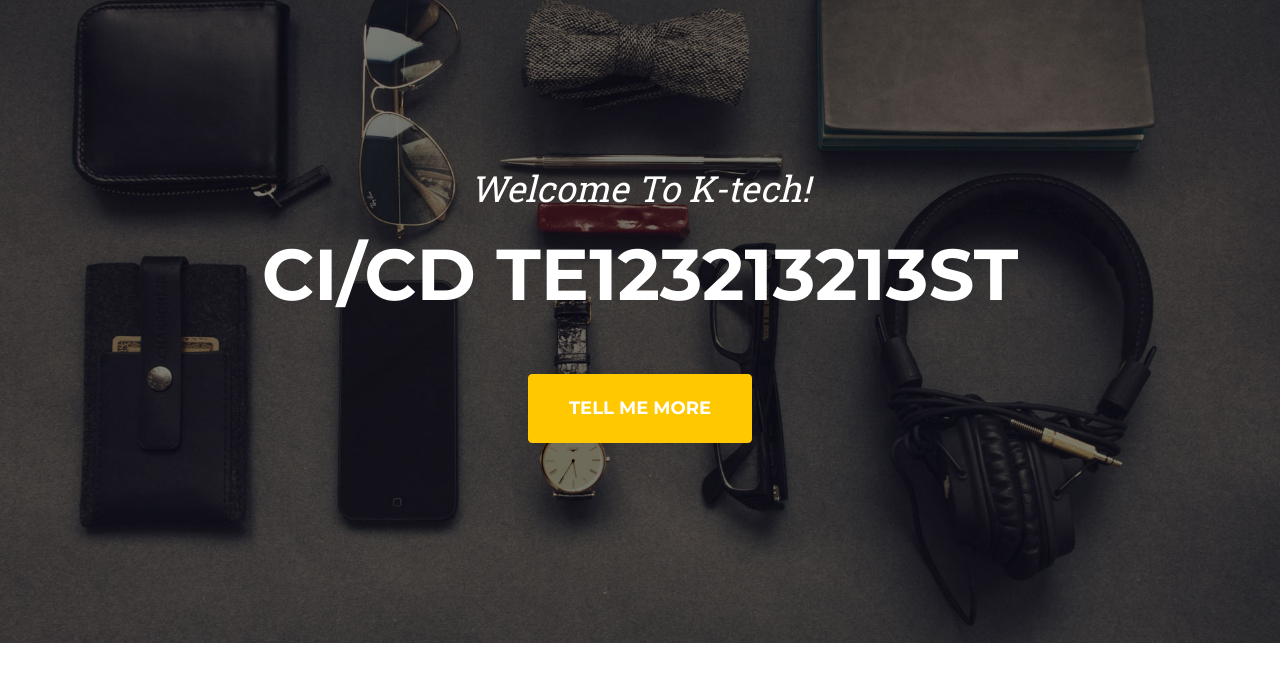
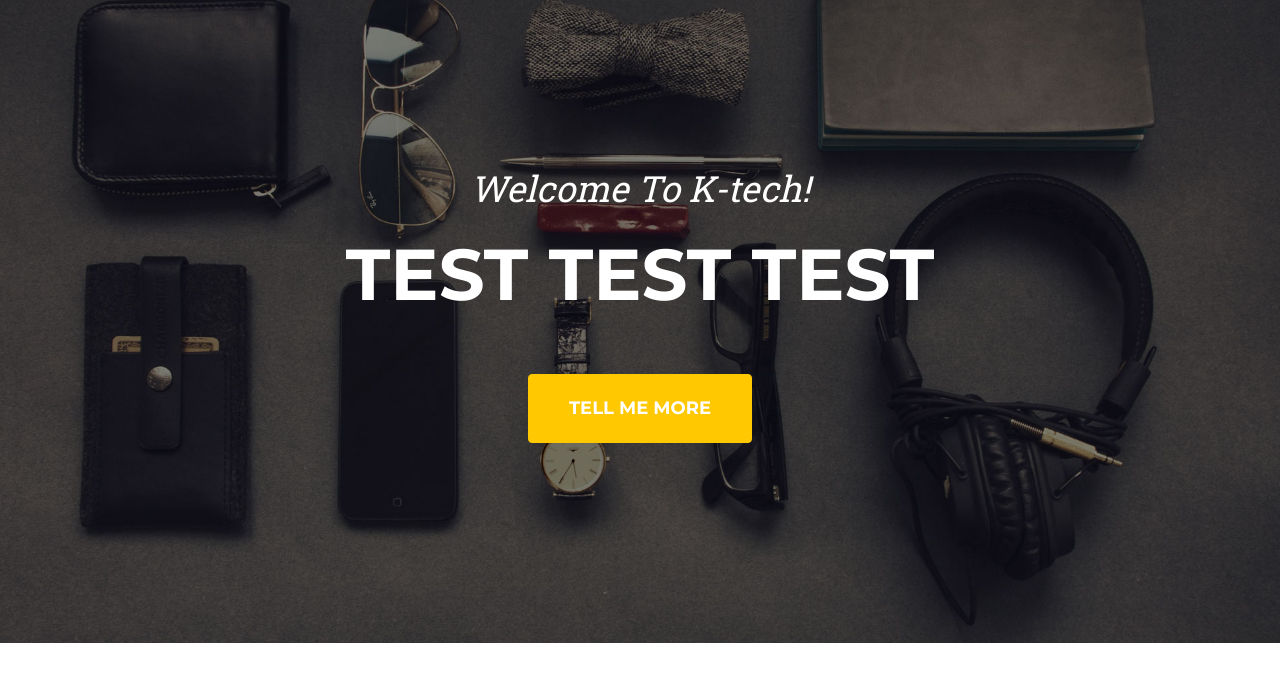
Before and after one commit to kabully/test, a plain HTML site: page nginx/temp/index.html in a window 1280 px wide. Shown: the part 102-800 px from the top of the page. Drawn offline with nearby package versions, Linux system fonts and the light colour scheme; files whose address does not match are found by name.

Commit message:
Update index.html

```diff
--- a/nginx/temp/index.html
+++ b/nginx/temp/index.html
@@ -41,7 +41,7 @@
         <header class="masthead">
             <div class="container">
                 <div class="masthead-subheading">Welcome To K-tech!</div>
-                <div class="masthead-heading text-uppercase">CI/CD te123213213st</div>
+                <div class="masthead-heading text-uppercase">test test  test</div>
                 <a class="btn btn-primary btn-xl text-uppercase" href="#services">Tell Me More</a>
             </div>
         </header>
```
